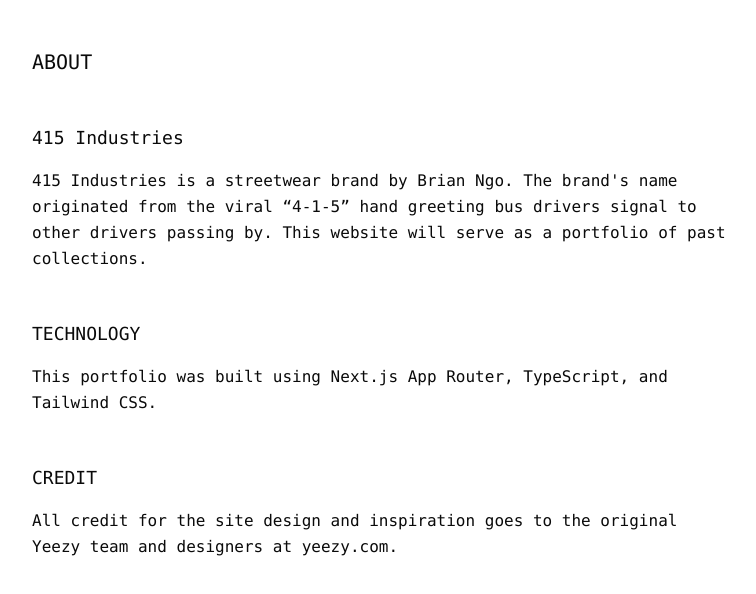
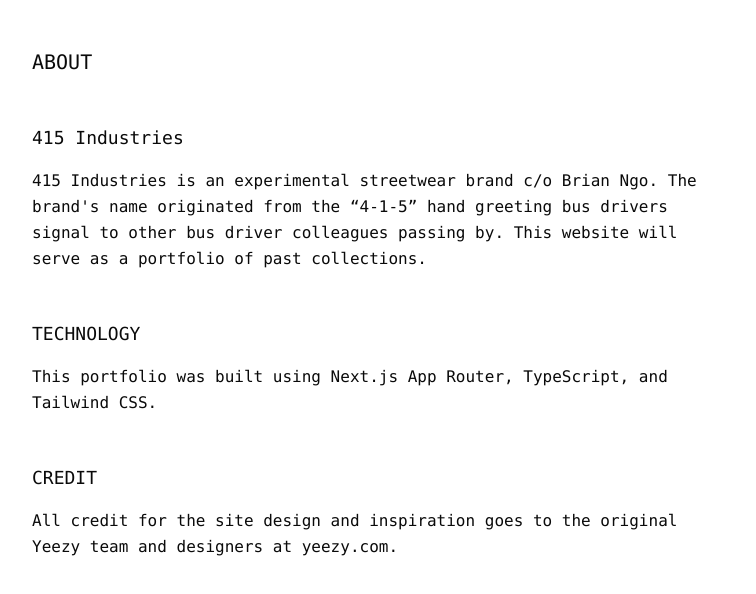
Before and after one commit to mrbrianngo/415industries, a Next.js app: page /about in a window 1280 px wide. Shown: the top 594 px of the page, without its empty margins (258-1014 px from the left). Built offline with nearby package versions, Linux system fonts and the light colour scheme.

Commit message:
feat: add About page and include new product asset

```diff
--- a/app/about/page.tsx
+++ b/app/about/page.tsx
@@ -13,8 +13,8 @@ export default function AboutPage() {
       <section className="space-y-4">
         <h2 className="text-lg">415 Industries</h2>
         <p className="leading-relaxed">
-          415 Industries is a streetwear brand by Brian Ngo. The brand's name originated
-          from the viral “4-1-5” hand greeting bus drivers signal to other drivers passing
+          415 Industries is an experimental streetwear brand c/o Brian Ngo. The brand's name originated
+          from the “4-1-5” hand greeting bus drivers signal to other bus driver colleagues passing
           by. This website will serve as a portfolio of past collections.
         </p>
       </section>
```
Also changed, not shown: public/products/classic hoodie back.png (deleted), public/products/classsic hoodie back.png (added).
